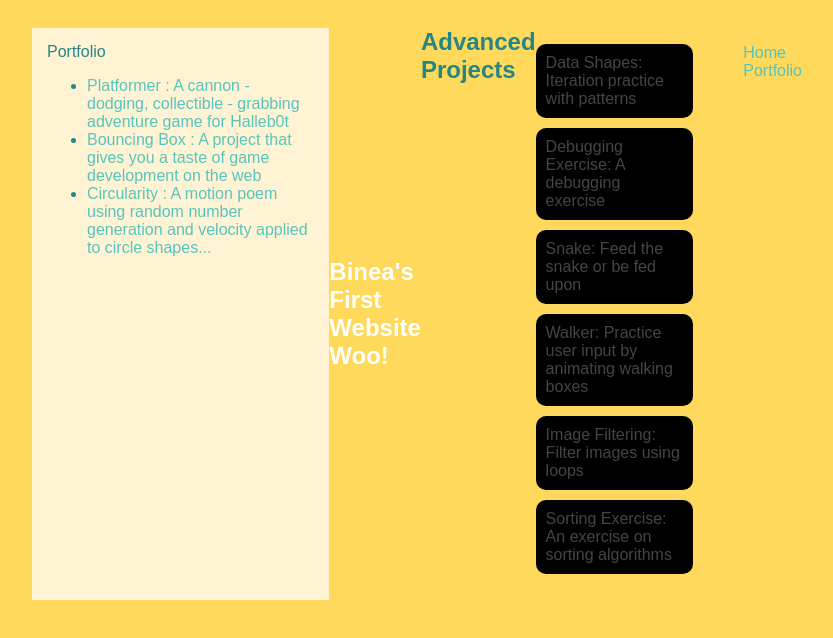
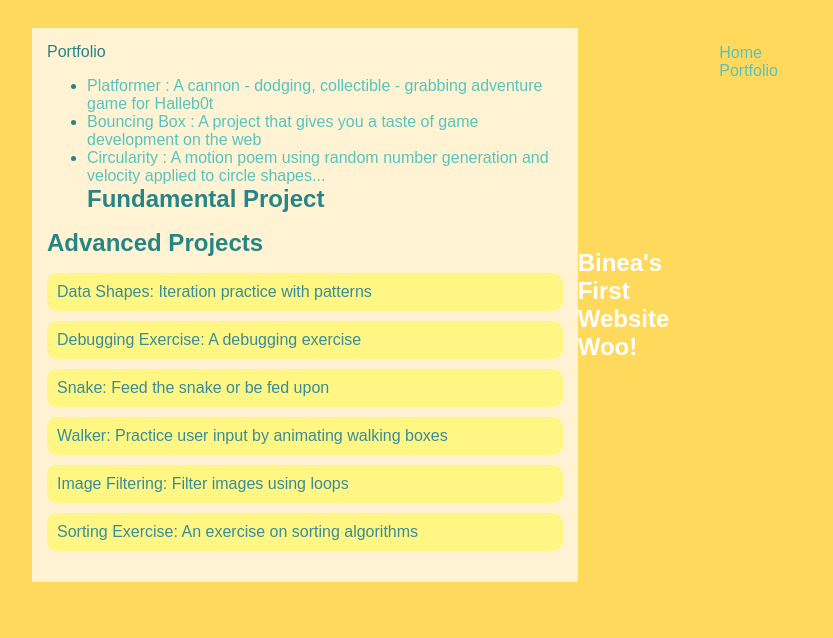
Before and after one commit to bjoseph7/bjoseph7.github.io, a plain HTML site: page portfolio.html in a window 1280 px wide. Shown: the whole page, without its empty margins (218-1051 px from the left). Drawn offline with Linux system fonts and the light colour scheme.

Commit message:
saving debug exercise

```diff
--- a/portfolio.html
+++ b/portfolio.html
@@ -15,10 +15,9 @@
                     <li><a href="projects/platformer/">Platformer : A cannon - dodging, collectible - grabbing adventure game for Halleb0t</a></li>
                     <li><a href="projects/bouncing-box/">Bouncing Box : A project that gives you a taste of game development on the web </a></li>
                     <li><a href="projects/circularity/">Circularity : A motion poem using random number generation and velocity applied to circle shapes...</a></li>
+
+                 <h2> Fundamental Project </h2>
                 </ul>
-                </div>
-            </main>
-            <h1>Binea's First Website Woo!</h1>
                 <h2>Advanced Projects</h2>
                 <ul id ="portfolio">
                     <li><a href="asd-projects/data-shapes"> Data Shapes: Iteration practice with patterns</a></li>
@@ -28,6 +27,11 @@
                     <li><a href="asd-projects/image-filtering">Image Filtering: Filter images using loops</a></li>
                     <li><a href="asd-projects/sorting-exercise">Sorting Exercise: An exercise on sorting algorithms</a></li>
                 </ul>
+
+                </div>
+            </main>
+            <h1>Binea's First Website Woo!</h1>
+
             <ul id="nav-ul">
                <li class="nav-li">
                <a class="nav-a" href="index.html">Home</a>
--- a/style.css
+++ b/style.css
@@ -65,7 +65,7 @@ h2, h3 {
 
          /* portfolio styles */
          .content h1 {
-            color: black;
+            color: rgb(255, 183, 195);
         }
 
         #portfolio {
@@ -74,17 +74,17 @@ h2, h3 {
         }
 
         #portfolio li {
-            background: #000000;
+            background: #fff780f5;
             padding: 10px;
             border-radius: 10px;
             margin-bottom: 10px;
         }
 
         #portfolio li:hover {
-            background: #feffa7;
+            background: #a7f5ff;
         }
 
         #portfolio a {
             text-decoration: none;
-            color: #454545;
+            color: #388d9c;
         }
```
Lines whose indentation alone changed are shown as unchanged.
